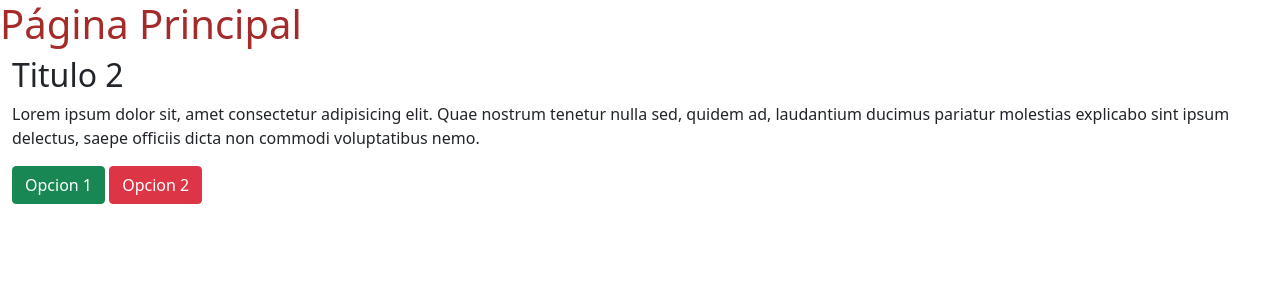
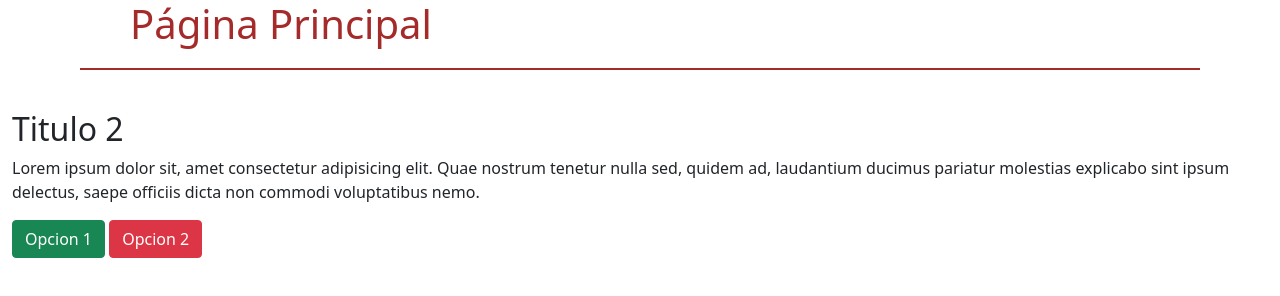
Before and after one commit to Frank0606/80688, a plain HTML site: page index.html in a window 1280 px wide. Drawn offline with nearby package versions, Linux system fonts and the light colour scheme.

Commit message:
Estilos en bootstrap y personales en estilo css (margin padding)

```diff
--- a/estilo.css
+++ b/estilo.css
@@ -1,3 +1,11 @@
 h1 {
     color: brown;
+    margin-bottom: 40px;
+    padding-bottom: 20px;
+    border-bottom-width: 2px;
+    border-bottom-style: double;
+    padding-left: 50px;
+    padding-right: 50px;
+    margin-left: 80px;
+    margin-right: 80px;
 }
```
